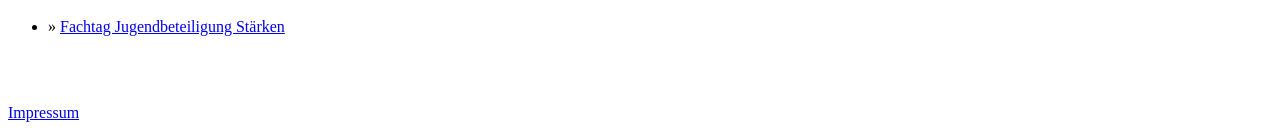
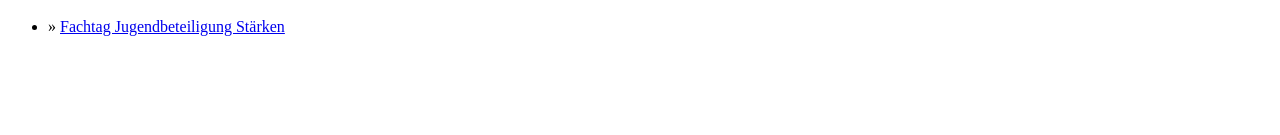
Before and after one commit to opendatalab-de/blog, a Jekyll site: the page built from index.html, in a window 1280 px wide and 900 px high, scrolled down 2122 px. Shown: the part 762-897 px from the top of the window. Built offline with Jekyll 4.4.1, drawn with Linux system fonts in a browser that asks for light colours; after the commit the page ends 2988 px from its top, so only the background shows below that.

Commit message:
footer: imprint removed

```diff
--- a/_includes/themes/twitter/default.html
+++ b/_includes/themes/twitter/default.html
@@ -59,7 +59,6 @@
 		<footer>
 			<div class="pull-right">
 				<p>
-					<a href="/imprint.html">Impressum</a>
 				</p>
 			</div>
 		</footer>
```
